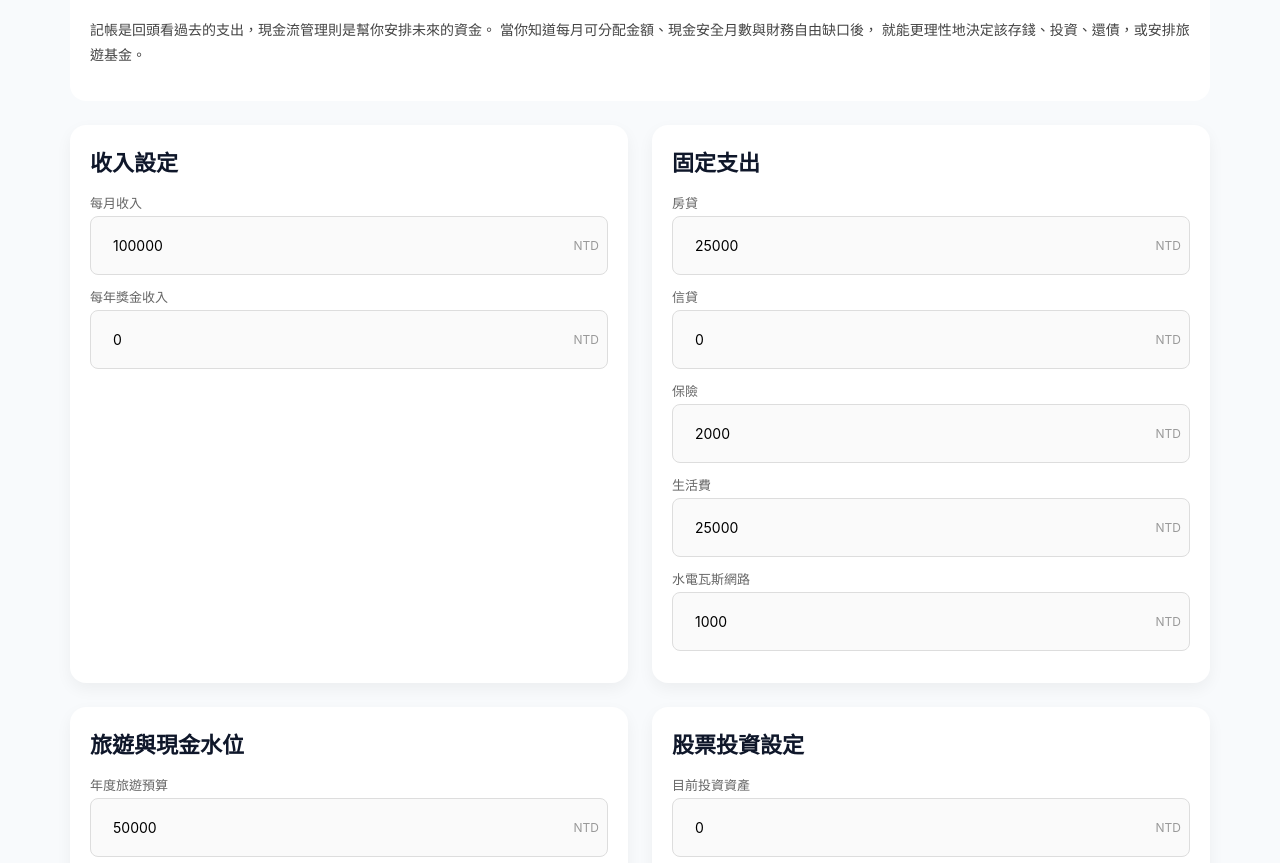
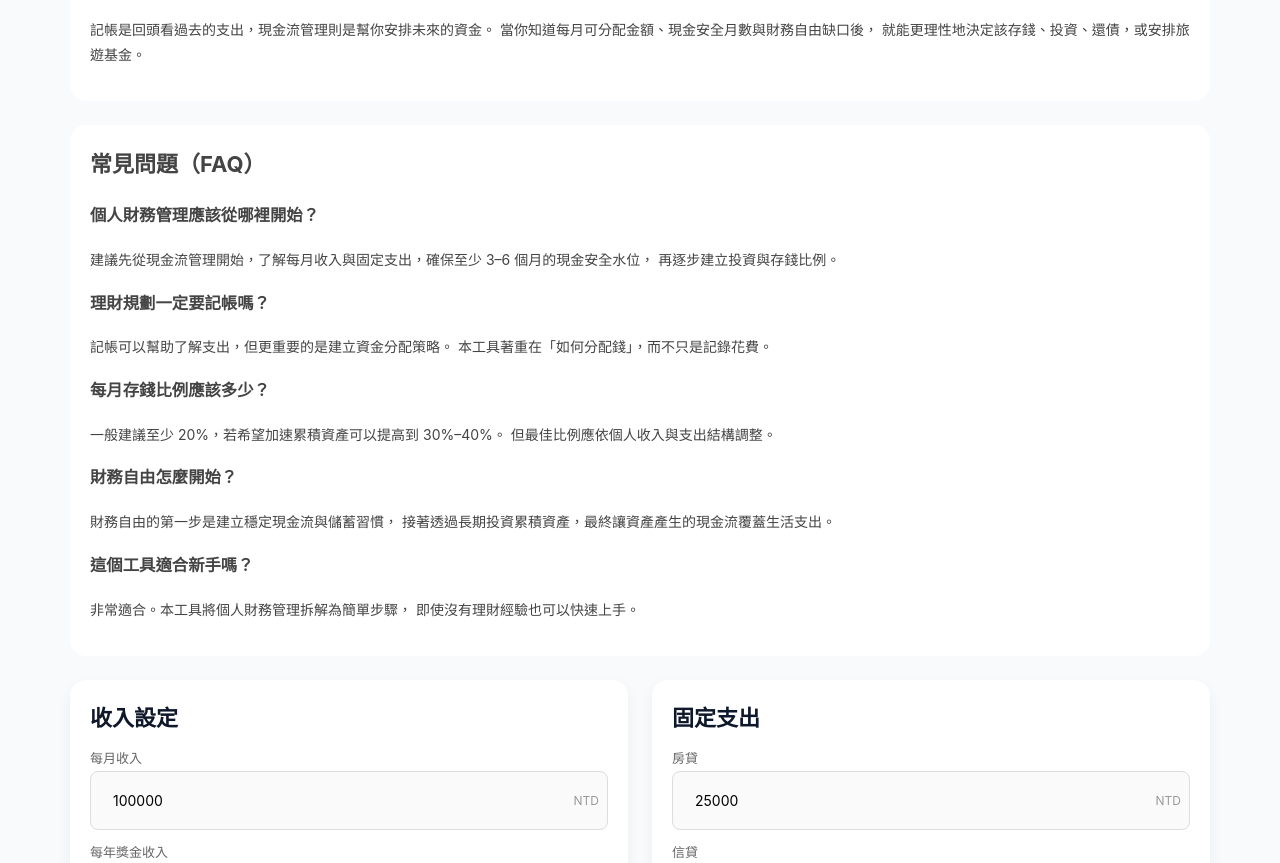
Before and after one commit to JulieChang/fire-pwa-complete, a React (Vite) app: page / in a window 1280 px wide. Shown: the part 2380-3243 px from the top of the page. Built offline with nearby package versions, Linux system fonts and the light colour scheme.

Commit message:
Add FAQ section for personal finance guidance
Added a FAQ section to provide guidance on personal finance management.

```diff
--- a/src/App.jsx
+++ b/src/App.jsx
@@ -511,6 +511,39 @@ export default function App() {
         </p>
       </section>
 
+      <section className="seo-content">
+  <h2>常見問題（FAQ）</h2>
+
+  <h3>個人財務管理應該從哪裡開始？</h3>
+  <p>
+    建議先從現金流管理開始，了解每月收入與固定支出，確保至少 3–6 個月的現金安全水位，
+    再逐步建立投資與存錢比例。
+  </p>
+
+  <h3>理財規劃一定要記帳嗎？</h3>
+  <p>
+    記帳可以幫助了解支出，但更重要的是建立資金分配策略。
+    本工具著重在「如何分配錢」，而不只是記錄花費。
+  </p>
+
+  <h3>每月存錢比例應該多少？</h3>
+  <p>
+    一般建議至少 20%，若希望加速累積資產可以提高到 30%–40%。
+    但最佳比例應依個人收入與支出結構調整。
+  </p>
+
+  <h3>財務自由怎麼開始？</h3>
+  <p>
+    財務自由的第一步是建立穩定現金流與儲蓄習慣，
+    接著透過長期投資累積資產，最終讓資產產生的現金流覆蓋生活支出。
+  </p>
+
+  <h3>這個工具適合新手嗎？</h3>
+  <p>
+    非常適合。本工具將個人財務管理拆解為簡單步驟，
+    即使沒有理財經驗也可以快速上手。
+  </p>
+</section>
       <section className="form-grid">
         <div className="form-section">
           <h2>收入設定</h2>
```
